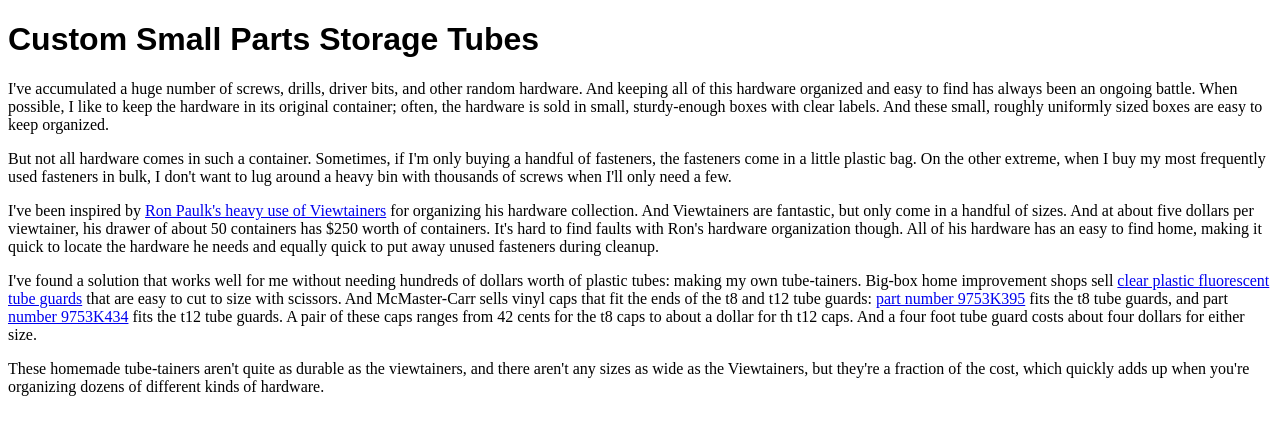
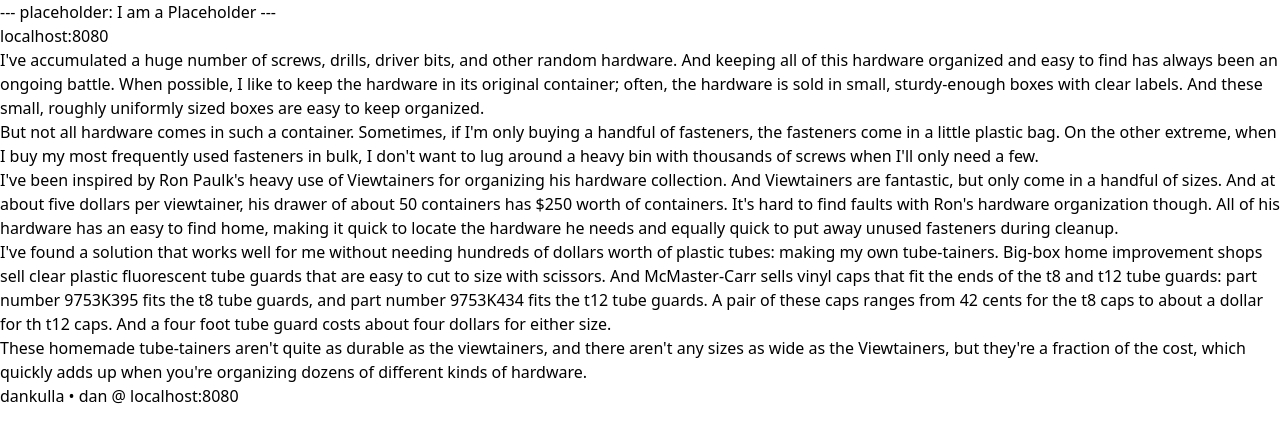
Before and after one commit to dkulla01/portfolio_website, an Eleventy site: page src/pages/small_parts_storage.md in a window 1280 px wide. Built offline with nearby package versions, Linux system fonts and the light colour scheme; Eleventy itself is replaced by a stand-in of ours; files that its build step writes are made by us from their sources.

Commit message:
start bungling with tailwind

```diff
--- /dev/null
+++ b/src/_data/meta.js
@@ -0,0 +1,6 @@
+module.exports = {
+    url: process.env.CF_PAGES_URL || "localhost:8080",
+    siteName: "dankulla",
+    siteDescription: "Some things I've worked on and want to show off"
+
+}
--- /dev/null
+++ b/src/_data/nav.json
@@ -0,0 +1,12 @@
+{
+  "navItems": [
+    {
+      "text": "pages",
+      "link": "/pages"
+    },
+    {
+      "text": "contact",
+      "link": "/contact"
+    }
+  ]
+}
--- a/src/_includes/base.njk
+++ b/src/_includes/base.njk
@@ -4,9 +4,14 @@
     <meta charset="UTF-8">
     <meta name="viewport" content="width=device-width, initial-scale=1.0">
     <title>{{ title }}</title>
-    <link rel="stylesheet" href="{{ 'css/style.css' | url }}"/>
+    <link rel="stylesheet" href="{{ '/css/style.css' | url }}"/>
 </head>
 <body>
     {{ content | safe }}
+    <footer>
+        <div>
+            <p>{{ meta.siteName }} • dan @ {{ meta.url }}</p>
+        </div>
+    </footer>
 </body>
 </html>
--- /dev/null
+++ b/src/_includes/nav.njk
@@ -0,0 +1,22 @@
+---
+placeholder: I am a Placeholder
+---
+
+<nav>
+  <div>
+    <h1>{{placeholder}}</h1>
+  </div>
+  <ul class="relative">
+
+    {% for navItem in navItems %}
+      <li class="relative">
+        <a class="flex items-center text-sm py-4 px-6 h-12 overflow-hidden text-gray-700 text-ellipsis whitespace-nowrap rounded hover:rext-gray-900 hover:bg-gray-100 transition duration-300 ease-in-out"
+          href="{{ navItem.link }}">{{ navItem.text }}</a>
+      </li>
+    {% endfor %}
+    <li class="relative">
+      <a class="flex items-center text-sm py-4 px-6 h-12 overflow-hidden text-gray-700 text-ellipsis whitespace-nowrap rounded hover:rext-gray-900 hover:bg-gray-100 transition duration-300 ease-in-out"
+        href="{{ meta.url }}">{{ meta.url }}</a>
+    </li>
+  </ul>
+</nav>
--- a/src/_includes/page.njk
+++ b/src/_includes/page.njk
@@ -1,12 +1,16 @@
 ---
 layout: base.njk
 ---
-
-<header>
-    <h1>{{ title }}</h1>
-</header>
 <main>
-    <article>
-        {{ content | safe}}
-    </article>
+  <aside>
+    <div class="w-60 h-full shadow-md bg-white px-1 absolute">
+      <div id="aside-photo"></div>
+      {% include "nav.njk" %}
+    </div>
+  </aside>
+  <article>
+    <div class="content">
+      {{ content | safe}}
+    </div>
+  </article>
 </main>
--- a/src/css/style.css
+++ /dev/null
@@ -1,3 +0,0 @@
-h1 {
-    font-family: Arial, Helvetica, sans-serif;
-}
--- /dev/null
+++ b/src/css/tailwind.config.js
@@ -0,0 +1,12 @@
+module.exports = {
+  content: ['public/**/*.html'],
+  safelist: [],
+  theme: {
+    extend: {
+      colors: {
+        change: 'transparent',
+      }
+    }
+  },
+  plugins: [],
+}
--- /dev/null
+++ b/src/css/tailwind.css
@@ -0,0 +1,9 @@
+@tailwind base;
+@tailwind components;
+@tailwind utilities;
+
+@layer utilities {
+  .change {
+    color: transparent;
+  }
+}
--- a/src/pages/pages.json
+++ b/src/pages/pages.json
@@ -1,5 +1,5 @@
 {
-    "layout": "page.njk",
-    "tags": "pages",
-    "permalink": "/{{ page.fileSlug }}/"
+  "layout": "page.njk",
+  "tags": "pages",
+  "permalink": "/{{ page.fileSlug }}/"
 }
```
Also changed, not shown: package.json (+5 -4 lines), src/pages/favorite_programming_articles.md (added, +54 -0 lines), .eleventy.js, 1 other file.
